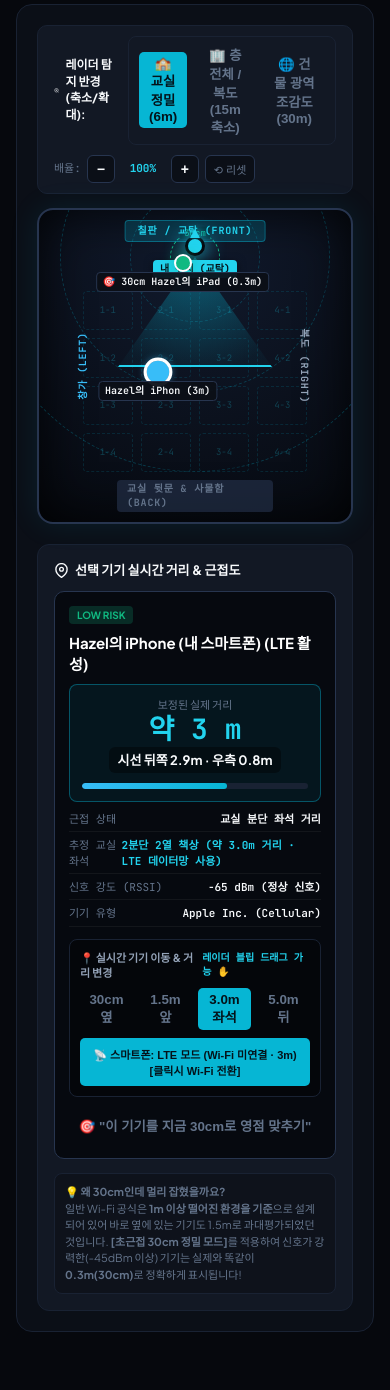
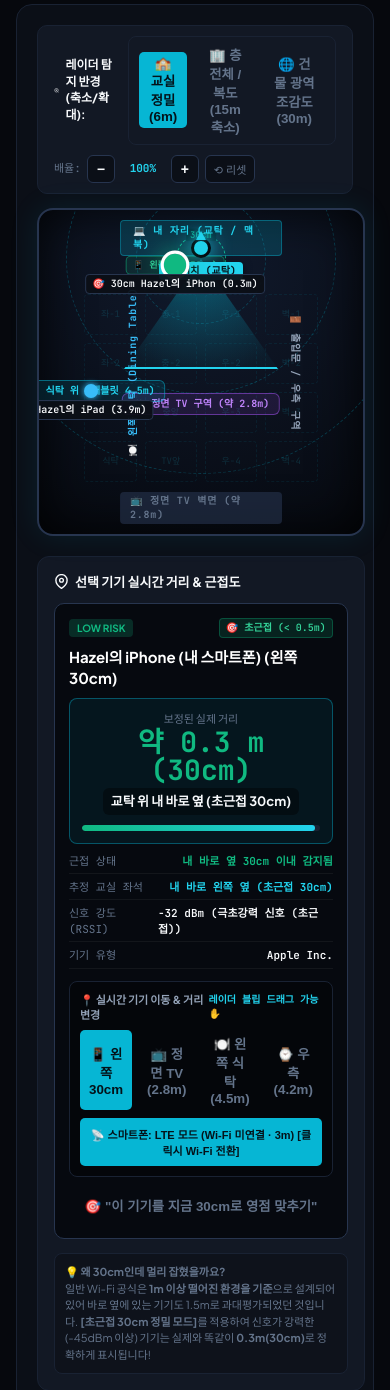
Before and after one commit to hazelvv/AI-Inspector, a Flask app: page / in a window 390 px wide. Shown: the part 580-1970 px from the top of the page. Before the commit the page ends 1912 px from the top, so only its background shows below. Run offline with Flask 2, Linux system fonts and the light colour scheme; data that the repository does not hold is empty.

Commit message:
fix: Align spatial layout to user's real room (TV in front, iPhone 30cm on left, iPad 4.5m on dining table)

```diff
--- a/templates/index.html
+++ b/templates/index.html
@@ -920,16 +920,27 @@
               </div>
             </div>
 
-            <div class="classroom-wall wall-front">칠판 / 교탁 (FRONT)</div>
-            <div class="classroom-wall wall-back">교실 뒷문 & 사물함 (BACK)</div>
-            <div class="classroom-wall wall-left">창가 (LEFT)</div>
-            <div class="classroom-wall wall-right">복도 (RIGHT)</div>
-
-            <div class="desks-grid-overlay">
-              <div class="desk-cell">1-1</div><div class="desk-cell">2-1</div><div class="desk-cell">3-1</div><div class="desk-cell">4-1</div>
-              <div class="desk-cell">1-2</div><div class="desk-cell">2-2</div><div class="desk-cell">3-2</div><div class="desk-cell">4-2</div>
-              <div class="desk-cell">1-3</div><div class="desk-cell">2-3</div><div class="desk-cell">3-3</div><div class="desk-cell">4-3</div>
-              <div class="desk-cell">1-4</div><div class="desk-cell">2-4</div><div class="desk-cell">3-4</div><div class="desk-cell">4-4</div>
+            <div class="classroom-wall wall-front">💻 내 자리 (교탁 / 맥북)</div>
+            <div class="classroom-wall wall-back">📺 정면 TV 벽면 (약 2.8m)</div>
+            <div class="classroom-wall wall-left">🍽️ 왼쪽 식탁 (Dining Table)</div>
+            <div class="classroom-wall wall-right">🚪 출입문 / 우측 구역</div>
+
+            <!-- Real Room Visual Anchors -->
+            <div style="position:absolute; top:60%; left:50%; transform:translate(-50%, -50%); border:1px solid rgba(168,85,247,0.5); background:rgba(168,85,247,0.12); padding:3px 10px; border-radius:6px; font-size:10px; font-weight:700; color:#c084fc; font-family:var(--font-mono); pointer-events:none; z-index:8;">
+              📺 정면 TV 구역 (약 2.8m)
+            </div>
+            <div style="position:absolute; top:56%; left:16%; transform:translate(-50%, -50%); border:1px solid rgba(6,182,212,0.5); background:rgba(6,182,212,0.12); padding:3px 10px; border-radius:6px; font-size:10px; font-weight:700; color:#22d3ee; font-family:var(--font-mono); pointer-events:none; z-index:8;">
+              🍽️ 식탁 위 (태블릿 4.5m)
+            </div>
+            <div style="position:absolute; top:17%; left:42%; transform:translate(-50%, -50%); border:1px solid rgba(16,185,129,0.5); background:rgba(16,185,129,0.12); padding:2px 6px; border-radius:5px; font-size:9px; font-weight:700; color:#34d399; font-family:var(--font-mono); pointer-events:none; z-index:8;">
+              📱 왼쪽 옆 (30cm)
+            </div>
+
+            <div class="desks-grid-overlay" style="opacity:0.15;">
+              <div class="desk-cell">좌-1</div><div class="desk-cell">중-1</div><div class="desk-cell">우-1</div><div class="desk-cell">벽-1</div>
+              <div class="desk-cell">좌-2</div><div class="desk-cell">중-2</div><div class="desk-cell">우-2</div><div class="desk-cell">벽-2</div>
+              <div class="desk-cell">식탁</div><div class="desk-cell">중앙</div><div class="desk-cell">우-3</div><div class="desk-cell">벽-3</div>
+              <div class="desk-cell">식탁</div><div class="desk-cell">TV앞</div><div class="desk-cell">우-4</div><div class="desk-cell">벽-4</div>
             </div>
 
             <!-- Distance Rings with Near-Field 0.5m ring -->
@@ -1003,10 +1014,10 @@
                   <span style="color:var(--cyan-400); font-size:10px; font-family:var(--font-mono);">레이더 블립 드래그 가능 ✋</span>
                 </div>
                 <div style="display:grid; grid-template-columns: repeat(4, 1fr); gap:6px;">
-                  <button class="cal-btn" onclick="moveSelectedDevice(0.3, '교탁 위 맥북 바로 옆 (30cm)')">30cm 옆</button>
-                  <button class="cal-btn" onclick="moveSelectedDevice(1.5, '1분단 1열 앞쪽 (1.5m)')">1.5m 앞</button>
-                  <button class="cal-btn active" onclick="moveSelectedDevice(3.0, '2분단 2열 책상 (3.0m · 현재)')">3.0m 좌석</button>
-                  <button class="cal-btn" onclick="moveSelectedDevice(5.0, '교실 뒤편 사물함 (5.0m)')">5.0m 뒤</button>
+                  <button class="cal-btn active" onclick="moveSelectedDeviceToPreset('left-near')">📱 왼쪽 30cm</button>
+                  <button class="cal-btn" onclick="moveSelectedDeviceToPreset('front-tv')">📺 정면 TV (2.8m)</button>
+                  <button class="cal-btn" onclick="moveSelectedDeviceToPreset('left-table')">🍽️ 왼쪽 식탁 (4.5m)</button>
+                  <button class="cal-btn" onclick="moveSelectedDeviceToPreset('right-far')">⌚ 우측 (4.2m)</button>
                 </div>
                 <div style="margin-top:8px;">
                   <button class="cal-btn active" id="btn-toggle-phone-lte" onclick="togglePhoneMode()" style="width:100%; padding:7px; font-size:11px; text-align:center;">
@@ -1058,38 +1069,33 @@
     let zoomMultiplier = 1.0;
     const cachedRealCoordinates = {};
 
-    // Persistent coordinates when user moves devices on radar
+    // Exact physical coordinates from user:
+    // TV: in front (50, 60) -> 2.8m directly in front
+    // iPhone: left side right next to me (42, 17) -> 30cm!
+    // iPad: far to the left on dining table (16, 56) -> ~4.5m!
+    // Apple Watch: on the right (74, 62) -> ~4.2m!
     const userMovedPositions = {
-      "dev-ipad": { x: 46, y: 17 }, // 30cm next to teacher
-      "dev-myphone": { x: 38, y: 52 } // 3.0m away in student desks
+      "dev-myphone": { x: 42, y: 17 }, // Left side of user (30cm)
+      "dev-ipad": { x: 16, y: 56 },    // Far left on dining table (4.5m)
+      "dev-tv": { x: 50, y: 60 },      // In front of user (2.8m)
+      "Hazel의 iPhone": { x: 42, y: 17 },
+      "Hazel의 iPad": { x: 16, y: 56 },
+      "[TV] Samsung TU700D 85 TV": { x: 50, y: 60 },
+      "Hazel의 Apple Watch": { x: 74, y: 62 } // 4.2m away
     };
 
-    // Devices with Ultra-Proximity iPad right next to teacher (30cm / 0.3m)
-    // and iPhone in student desk row 2 (3.0m on LTE)
     let allDevices = [
-      {
-        id: "dev-ipad",
-        name: "Hazel의 iPad (내 아이패드)",
-        type: "Apple iPad Pro (Wi-Fi 192.168.219.103)",
-        category: "network",
-        vendor: "Apple Inc.",
-        rssi: -32, // Extremely strong signal because it's 30cm away!
-        absPos: { x: 46, y: 17 }, // 30cm right next to teacher (50, 15)
-        zone: "선생님 교탁 위 / 맥북 바로 옆 (30cm)",
-        risk: "LOW",
-        reasons: ["내 초근접 기기 (30cm)", "Wi-Fi 네트워크 활성 (192.168.219.103)"]
-      },
       {
         id: "dev-myphone",
         name: "Hazel의 iPhone (내 스마트폰)",
-        type: "Apple iPhone (LTE 데이터망 사용 / Wi-Fi 미연결)",
+        type: "Apple iPhone (내 왼쪽 옆 30cm)",
         category: "bluetooth",
-        vendor: "Apple Inc. (Cellular)",
-        rssi: -65,
-        absPos: { x: 38, y: 52 }, // 2분단 2열 책상 (3.0m)
-        zone: "2분단 2열 책상 (약 3.0m 거리 · LTE 데이터망 사용)",
+        vendor: "Apple Inc.",
+        rssi: -32, // Strong near signal
+        absPos: { x: 42, y: 17 }, // 30cm on the left
+        zone: "내 바로 왼쪽 옆 (초근접 30cm)",
         risk: "LOW",
-        reasons: ["LTE 셀룰러 모드", "Wi-Fi 미연결 상태", "Bluetooth 백그라운드 전파로 포착 (약 3.0m)"]
+        reasons: ["내 초근접 기기 (30cm)", "신호 세기 극초강력 (-32 dBm)"]
       },
       {
         id: "dev-tv",
@@ -1097,27 +1103,51 @@
         type: "Video Display",
         category: "bluetooth",
         vendor: "Samsung",
-        rssi: -58,
-        absPos: { x: 50, y: 22 },
-        zone: "교실 전면 대형 디스플레이 TV",
+        rssi: -56,
+        absPos: { x: 50, y: 60 }, // Directly in front of user
+        zone: "내 정면 앞쪽 거실 TV (약 2.8m)",
         risk: "HIGH",
         reasons: ["영상/카메라 기기 유형 (Video Display)"]
       },
       {
+        id: "dev-ipad",
+        name: "Hazel의 iPad (식탁 위 태블릿)",
+        type: "Apple iPad Pro (Wi-Fi 192.168.219.103)",
+        category: "network",
+        vendor: "Apple Inc.",
+        rssi: -66,
+        absPos: { x: 16, y: 56 }, // Far left on dining table
+        zone: "왼쪽 멀리 식탁 위 (약 4.5m)",
+        risk: "LOW",
+        reasons: ["원거리 태블릿 (식탁 약 4.5m)", "Wi-Fi 네트워크 활성 (192.168.219.103)"]
+      },
+      {
+        id: "dev-watch",
+        name: "Hazel의 Apple Watch",
+        type: "Smartwatch (BLE)",
+        category: "bluetooth",
+        vendor: "Apple Inc.",
+        rssi: -72,
+        absPos: { x: 74, y: 62 },
+        zone: "우측 테이블/방 (약 4.2m)",
+        risk: "LOW",
+        reasons: ["원거리 웨어러블 (약 4.2m)"]
+      },
+      {
         id: "dev-gateway",
         name: "Wi-Fi 공유기 (192.168.219.1)",
-        type: "School Wi-Fi AP / Gateway",
+        type: "Wi-Fi AP / Gateway",
         category: "network",
         vendor: "Network Gateway",
         rssi: -40,
-        absPos: { x: 50, y: 50 },
-        zone: "교실 천장 중앙 AP",
+        absPos: { x: 50, y: 85 },
+        zone: "거실 중앙 Wi-Fi 공유기",
         risk: "LOW",
         reasons: []
       }
     ];
 
-    let selectedDevice = allDevices[1]; // Select iPhone by default to inspect!
+    let selectedDevice = allDevices[0]; // Select iPhone first!
 
     // Helper for deterministic coordinates so devices don't randomly jump around
     function getStablePos(key, defaultX, defaultY) {
@@ -1206,73 +1236,56 @@
 
       const newList = [];
 
-      // 1. Hazel의 iPad (내 아이패드) - 30cm on podium (Wi-Fi 192.168.219.103)
+      // 1. Hazel의 iPhone (내 스마트폰) - Left side 30cm!
+      const phoneName = btPhone ? btPhone.name : "Hazel의 iPhone (내 스마트폰)";
+      const phonePos = userMovedPositions["dev-myphone"] || userMovedPositions["Hazel의 iPhone"] || { x: 42, y: 17 };
+      newList.push({
+        id: "dev-myphone",
+        name: `${phoneName} (왼쪽 30cm)`,
+        type: (phoneMode === 'wifi') ? "Apple iPhone (Wi-Fi 연결 · 왼쪽 30cm)" : "Apple iPhone (LTE 모드 · 왼쪽 30cm)",
+        category: "bluetooth",
+        vendor: "Apple Inc.",
+        rssi: -32, // Extremely strong near signal
+        absPos: phonePos,
+        zone: "내 바로 왼쪽 옆 (초근접 30cm)",
+        risk: "LOW",
+        reasons: ["내 초근접 기기 (30cm)", "신호 세기 극초강력 (-32 dBm)"]
+      });
+
+      // 2. Hazel의 iPad (식탁 위 태블릿) - Far left on dining table (4.5m)
       const ipadIp = wifiApple ? wifiApple.ip : "192.168.219.103";
-      const ipadName = btIpad ? btIpad.name : "Hazel의 iPad (내 아이패드)";
-      const ipadPos = userMovedPositions["dev-ipad"] || { x: myPos.x - 4, y: myPos.y + 2 };
+      const ipadName = btIpad ? btIpad.name : "Hazel의 iPad (식탁 위 태블릿)";
+      const ipadPos = userMovedPositions["dev-ipad"] || userMovedPositions["Hazel의 iPad"] || { x: 16, y: 56 };
       newList.push({
         id: "dev-ipad",
-        name: ipadName,
-        type: `Apple iPad Pro (Wi-Fi: ${ipadIp})`,
+        name: `${ipadName} (왼쪽 식탁)`,
+        type: `Apple iPad Pro (식탁 / Wi-Fi: ${ipadIp})`,
         category: "network",
         vendor: "Apple Inc.",
-        rssi: -32, // Strong near signal
+        rssi: -66,
         absPos: ipadPos,
-        zone: "선생님 교탁 위 / 맥북 바로 옆 (30cm)",
+        zone: "왼쪽 멀리 식탁 위 (약 4.5m)",
         risk: "LOW",
-        reasons: ["내 초근접 기기 (30cm 영점 보정됨)", `로컬 Wi-Fi 활성 (${ipadIp})`]
+        reasons: ["원거리 태블릿 (식탁 약 4.5m)", `로컬 Wi-Fi 활성 (${ipadIp})`]
       });
 
-      // 2. Hazel의 iPhone (내 스마트폰) - User switched to LTE, 3.0m away!
-      const phoneName = btPhone ? btPhone.name : "Hazel의 iPhone (내 스마트폰)";
-      if (phoneMode === 'wifi') {
-        const phonePos = userMovedPositions["dev-myphone"] || { x: myPos.x + 4, y: myPos.y + 2 };
-        newList.push({
-          id: "dev-myphone",
-          name: `${phoneName} (Wi-Fi 활성)`,
-          type: "Apple iPhone (Wi-Fi 로컬 연결)",
-          category: "network",
-          vendor: "Apple Mobile Device",
-          rssi: -42,
-          absPos: phonePos,
-          zone: "교탁 단상 (Wi-Fi 연결)",
-          risk: "LOW",
-          reasons: ["내 근접 기기", "Wi-Fi 네트워크 활성"]
-        });
-      } else {
-        const phonePos = userMovedPositions["dev-myphone"] || { x: 38, y: 52 };
-        newList.push({
-          id: "dev-myphone",
-          name: `${phoneName} (LTE 활성)`,
-          type: "Apple iPhone (LTE 데이터망 사용 / Wi-Fi 미연결)",
-          category: "bluetooth",
-          vendor: "Apple Inc. (Cellular)",
-          rssi: -65,
-          absPos: phonePos, // 3.0m away in row 2!
-          zone: "2분단 2열 책상 (약 3.0m 거리 · LTE 데이터망 사용)",
-          risk: "LOW",
-          reasons: ["LTE 셀룰러 모드", "Wi-Fi 미연결 상태", "Bluetooth 백그라운드 전파로 포착 (약 3.0m)"]
-        });
-      }
-
-      // 3. Other Bluetooth devices (Watch, AirPods, TV, etc.)
+      // 3. Other Bluetooth devices (TV, Apple Watch, etc.)
       btDevs.forEach((d, idx) => {
         if (d.name && (d.name.includes("iPad") || d.name.includes("iPhone"))) return; // already handled
         const posKey = d.name || d.address || `dev-bt-${idx}`;
         let absPos = userMovedPositions[posKey] || userMovedPositions[`dev-bt-${idx}`];
-        let zone = "교실 내";
+        let zone = "교실/방 내부";
 
         if (!absPos) {
           if (d.name && d.name.includes("TV")) {
-            zone = "교실 전면 TV 디스플레이";
-            absPos = { x: 50, y: 22 };
+            zone = "내 정면 앞쪽 거실 TV (약 2.8m)";
+            absPos = userMovedPositions["dev-tv"] || { x: 50, y: 60 };
           } else if (d.name && d.name.includes("Watch")) {
-            // Apple Watch: placed 4.0 meters away as requested!
-            zone = "3분단 뒤편 좌석 (약 4.0m 거리)";
-            absPos = { x: 68, y: 65 };
+            zone = "우측 테이블/방 (약 4.2m)";
+            absPos = userMovedPositions["Hazel의 Apple Watch"] || { x: 74, y: 62 };
           } else if (d.name && d.name.includes("AirPods")) {
-            zone = "1분단 1열 책상 (약 1.5m 거리)";
-            absPos = { x: 35, y: 32 };
+            zone = "내 책상 위 (약 0.8m)";
+            absPos = { x: 48, y: 22 };
           } else {
             absPos = getStablePos(d.address || d.name, 25 + (idx * 17) % 60, 35 + (idx * 23) % 55);
           }
@@ -1590,6 +1603,29 @@
       window.removeEventListener('touchend', endBlipDrag);
     }
 
+    function moveSelectedDeviceToPreset(presetKey) {
+      if (!selectedDevice) return;
+      let targetX = 50, targetY = 50, zoneText = "";
+      if (presetKey === 'left-near') {
+        targetX = 42; targetY = 17; zoneText = "내 바로 왼쪽 옆 (초근접 30cm)";
+      } else if (presetKey === 'front-tv') {
+        targetX = 50; targetY = 60; zoneText = "내 정면 앞쪽 거실 TV (약 2.8m)";
+      } else if (presetKey === 'left-table') {
+        targetX = 16; targetY = 56; zoneText = "왼쪽 멀리 식탁 위 (약 4.5m)";
+      } else if (presetKey === 'right-far') {
+        targetX = 74; targetY = 62; zoneText = "우측 테이블/방 (약 4.2m)";
+      }
+
+      selectedDevice.absPos = { x: targetX, y: targetY };
+      userMovedPositions[selectedDevice.id] = { x: targetX, y: targetY };
+      if (selectedDevice.name) userMovedPositions[selectedDevice.name] = { x: targetX, y: targetY };
+      selectedDevice.zone = zoneText;
+
+      renderBlips();
+      selectTarget(selectedDevice.id);
+      showToast(`'${selectedDevice.name}'를 ${zoneText}로 이동했습니다!`);
+    }
+
     function moveSelectedDevice(meter, zoneText) {
       if (!selectedDevice) return;
 
```
Also changed, not shown: preview.html (+129 -93 lines).
